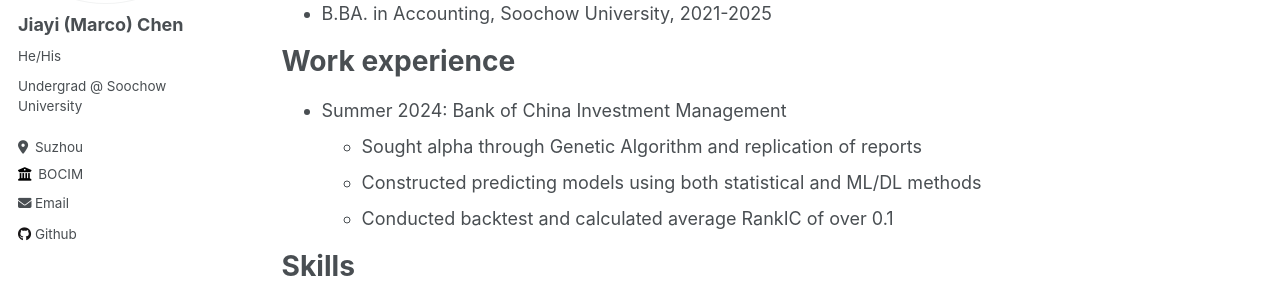
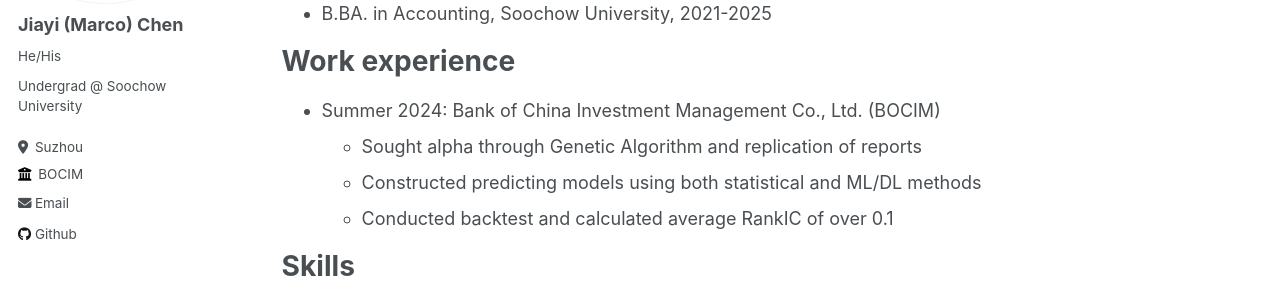
Before and after one commit to marcochen0720/marcochen0720.github.io, a Jekyll site: the page built from _pages/cv.md, in a window 1280 px wide and 1222 px high. Shown: the part 236-528 px from the top of the window. Built offline with Jekyll 4.4.1, drawn with Linux system fonts in a browser that asks for light colours; a file with an impossible date is left out.

Commit message:
Update cv.md

```diff
--- a/_pages/cv.md
+++ b/_pages/cv.md
@@ -17,7 +17,7 @@ Education
 
 Work experience
 ======
-* Summer 2024: Bank of China Investment Management
+* Summer 2024: Bank of China Investment Management Co., Ltd. (BOCIM)
   * Sought alpha through Genetic Algorithm and replication of reports
   * Constructed predicting models using both statistical and ML/DL methods
   * Conducted backtest and calculated average RankIC of over 0.1
```
